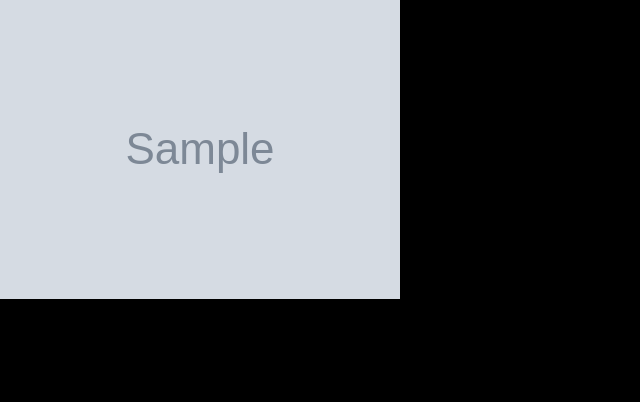
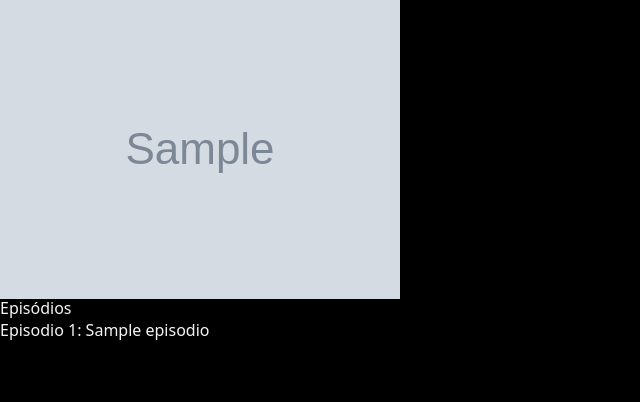
Before and after one commit to LucasAvilaP/Fakeflix, a Django app: page /filmes/1 in a window 1280 px wide. Shown: the part 148-550 px from the top of the page, without its empty margins (0-640 px from the left). Run offline with Django 4.2, Linux system fonts and the light colour scheme; tables that the repository leaves empty hold one stand-in row (values such as "Sample post"); grey boxes marked "Sample" are stand-in pictures; some libraries are stand-ins or nearby versions.

Commit message:
Adicionado episodios e videos

```diff
--- a/filme/templates/detalhesfilme.html
+++ b/filme/templates/detalhesfilme.html
@@ -10,5 +10,12 @@ Homefilmes Fakeflix
     <p>{{ object }}</p>
         <p>{{ object.descricao }}</p>
         <img src="{{ object.thumb.url }}">
+
+    <h2>Episódios</h2>
+    {% for episodio in object.episodios.all %}
+    <a href="{{ episodio.video }}">
+        <p>Episodio {{ forloop.counter }}: {{ episodio.titulo }}</p>
+    </a>
+    {% endfor %}
 </div>
 {% endblock %}
```
